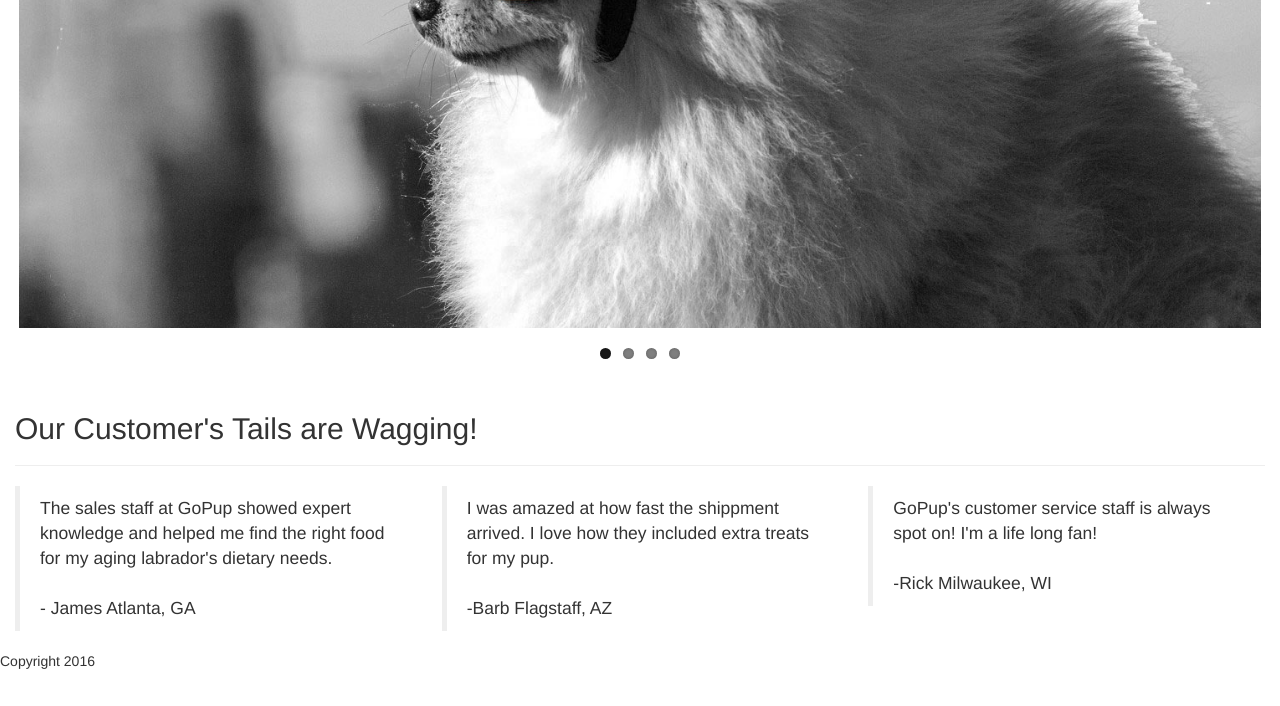
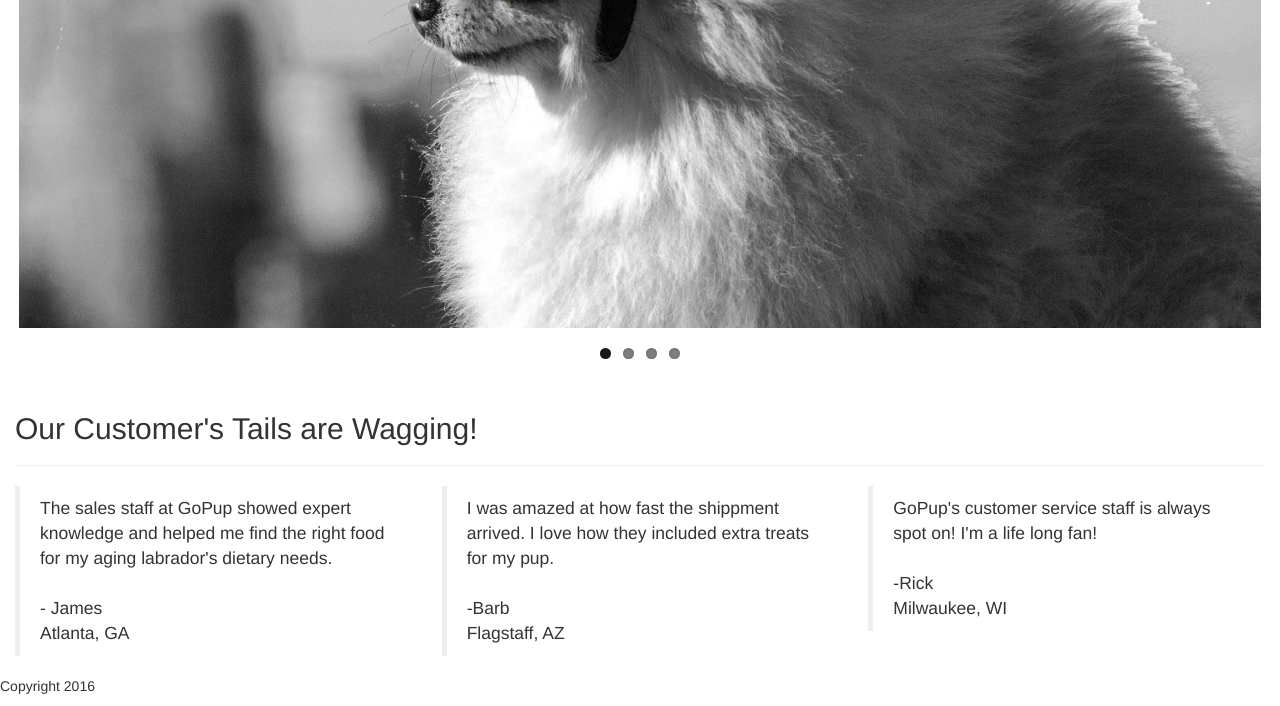
Before and after one commit to MattCordier/project-biz, a plain HTML site: page index.html in a window 1280 px wide. Shown: the part 456-1162 px from the top of the page. Before the commit the page ends 1137 px from the top, so only its background shows below. Drawn offline with nearby package versions, Linux system fonts and the light colour scheme.

Commit message:
br added to customer local

```diff
--- a/index.html
+++ b/index.html
@@ -113,7 +113,7 @@
           <blockquote>The sales staff at GoPup showed expert knowledge and helped me find the right food for my aging labrador's dietary needs.
             <br>
             <br>
-            <span class="customer"> - James Atlanta, GA</span>
+            <span class="customer"> - James <br>Atlanta, GA</span>
           </blockquote>
         </div>
 
@@ -122,7 +122,7 @@
             <blockquote>I was amazed at how fast the shippment arrived. I love how they included extra treats for my pup.
               <br>
               <br>
-              <span class="customer">-Barb Flagstaff, AZ</span>
+              <span class="customer">-Barb <br>Flagstaff, AZ</span>
             </blockquote>
           </div>
 
@@ -131,7 +131,7 @@
             <blockquote>GoPup's customer service staff is always spot on! I'm a life long fan!
               <br>
               <br>
-              <span class="customer">-Rick Milwaukee, WI</span>
+              <span class="customer">-Rick <br>Milwaukee, WI</span>
             </blockquote>
           </div>
 
```
